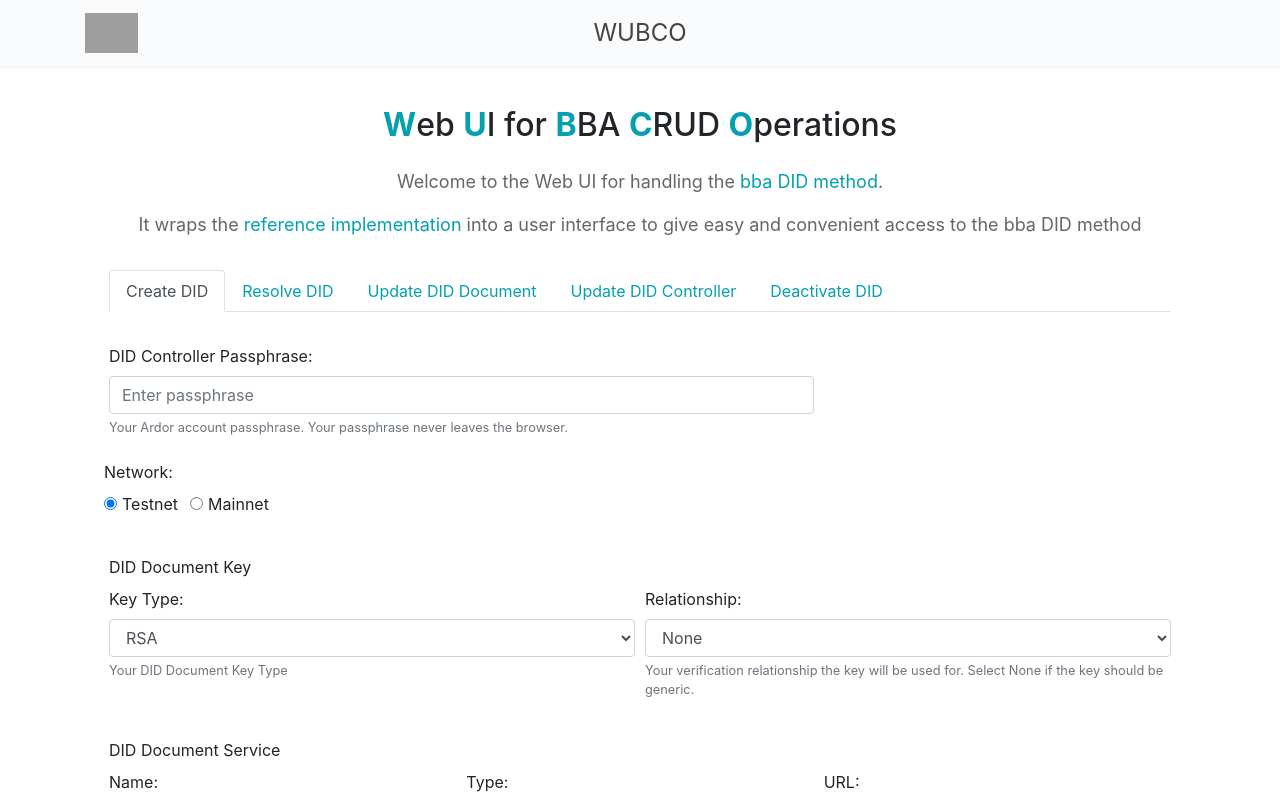
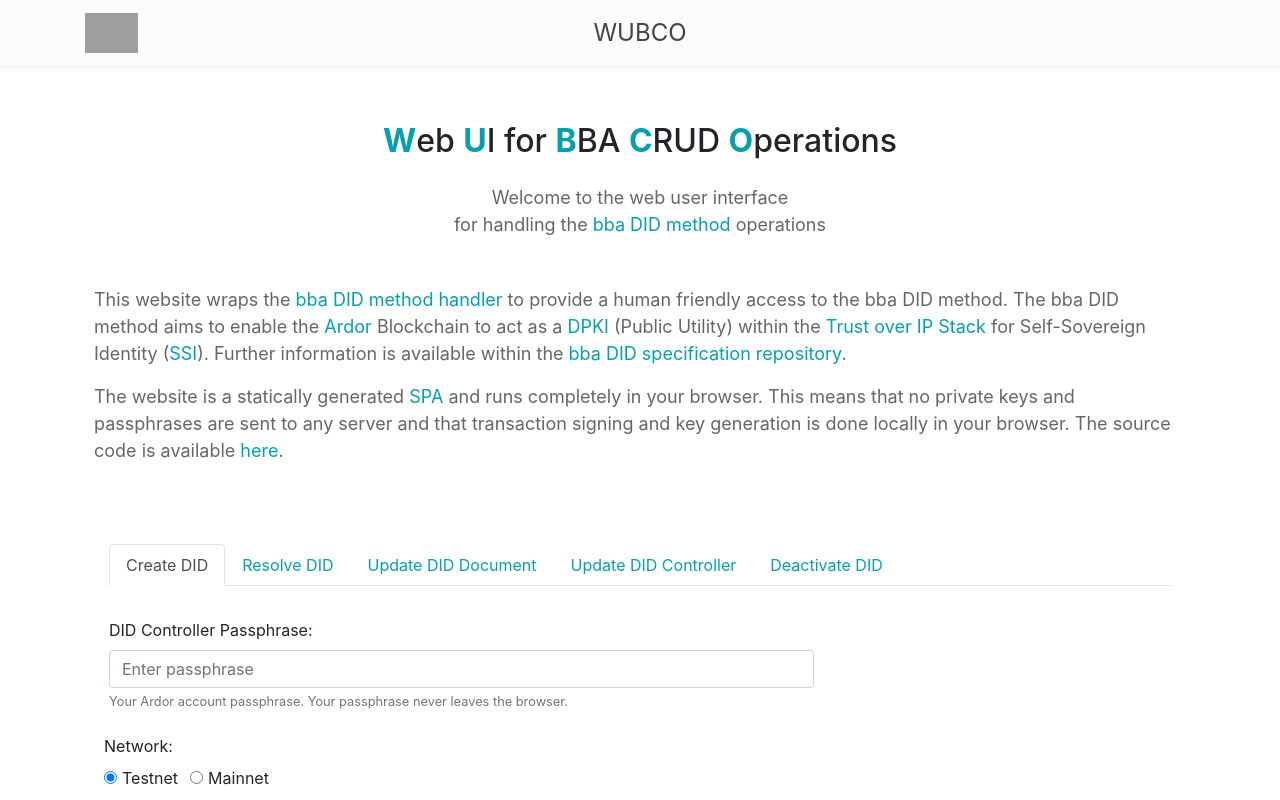
Before and after one commit to blobaa/bba-did-ui, a Next.js app: page / in a window 1280 px wide. Shown: the top 800 px of the page. Built offline with nearby package versions, Linux system fonts and the light colour scheme; grey boxes are pictures that could not be loaded.

Commit message:
added website description

```diff
--- a/src/pages/index.tsx
+++ b/src/pages/index.tsx
@@ -12,14 +12,23 @@ const DemoHome: React.FC = () => {
     return (
         <Page>
             <Layout>
+                <div style={{ paddingTop: "1rem" }}/>
                 <h2 style={{ textAlign: "center" }}><b style={{ color:"#04A0AD" }}>W</b>eb <b style={{ color:"#04A0AD" }}>U</b>I for <b style={{ color:"#04A0AD" }}>B</b>BA <b style={{ color:"#04A0AD" }}>C</b>RUD <b style={{ color:"#04A0AD" }}>O</b>perations</h2>
                 <div style={{ paddingTop: "1rem" }}/>
                 <Row>
-                    <div style={{ textAlign: "center", margin: "auto", paddingBottom: "1rem", color: "#666", fontSize: "large" }}>
-                        <p>Welcome to the Web UI for handling the <a href="https://github.com/blobaa/bba-did-method-specification">bba DID method</a>.</p>
-                        <p>It wraps the <a href="https://github.com/blobaa/bba-did-method-handler-ts">reference implementation</a> into a user interface to give easy and convenient access to the bba DID method </p>
+                    <div style={{ textAlign: "center", margin: "auto", color: "#666", fontSize: "large", paddingBottom: "3rem" }}>
+                        <span>Welcome to the web user interface</span><br/><span>for handling the <a href="https://github.com/blobaa/bba-did-method-specification">bba DID method</a> operations</span>
+                    </div>
+                    <div style={{ color: "#666", fontSize: "large" }}>
+                        <p>
+                            This website wraps the <a href="https://github.com/blobaa/bba-did-method-handler-ts">bba DID method handler</a> to provide a human friendly access to the bba DID method. The bba DID method aims to enable the <a href="https://ardorplatform.org">Ardor</a> Blockchain to act as a <a href="https://www.weboftrust.info/downloads/dpki.pdf">DPKI</a> (Public Utility) within the <a href="https://trustoverip.org/wp-content/uploads/sites/98/2020/05/toip_introduction_050520.pdf">Trust over IP Stack</a> for Self-Sovereign Identity (<a href="https://www.manning.com/books/self-sovereign-identity">SSI</a>). Further information is available within the <a href="https://github.com/blobaa/bba-did-method-specification">bba DID specification repository</a>.
+                        </p>
+                         <p>
+                             The website is a statically generated <a href="https://en.wikipedia.org/wiki/Single-page_application">SPA</a> and runs completely in your browser. This means that no private keys and passphrases are sent to any server and that transaction signing and key generation is done locally in your browser. The source code is available <a href="https://github.com/blobaa/bba-did-ui">here</a>.
+                        </p>
                     </div>
                 </Row>
+                <div style={{ paddingTop: "4rem" }}/>
                 <Tabs defaultActiveKey="create"  id="noanim-tab-example">
                     <Tab eventKey="create" title="Create DID">
                         <div style={{ paddingTop: "1rem" }}/>
```
